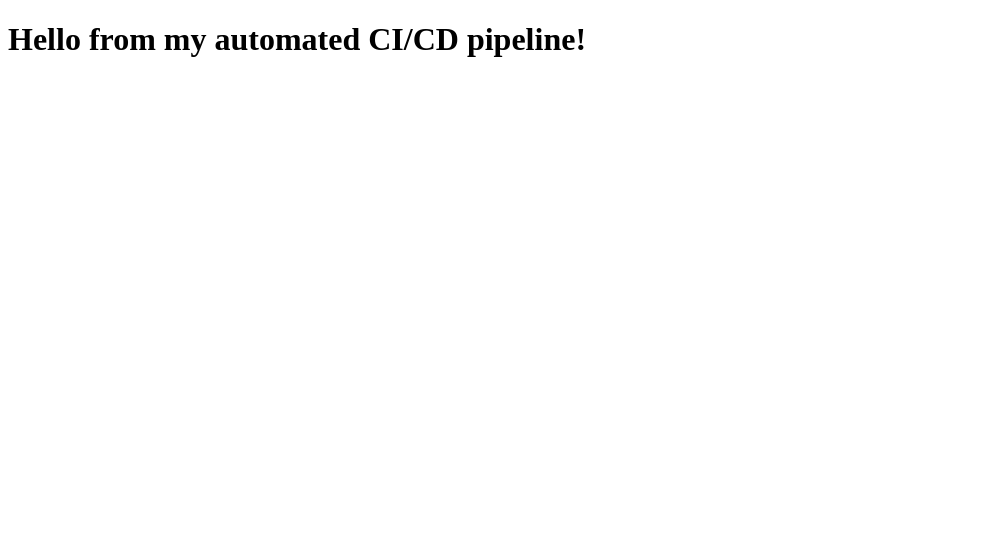
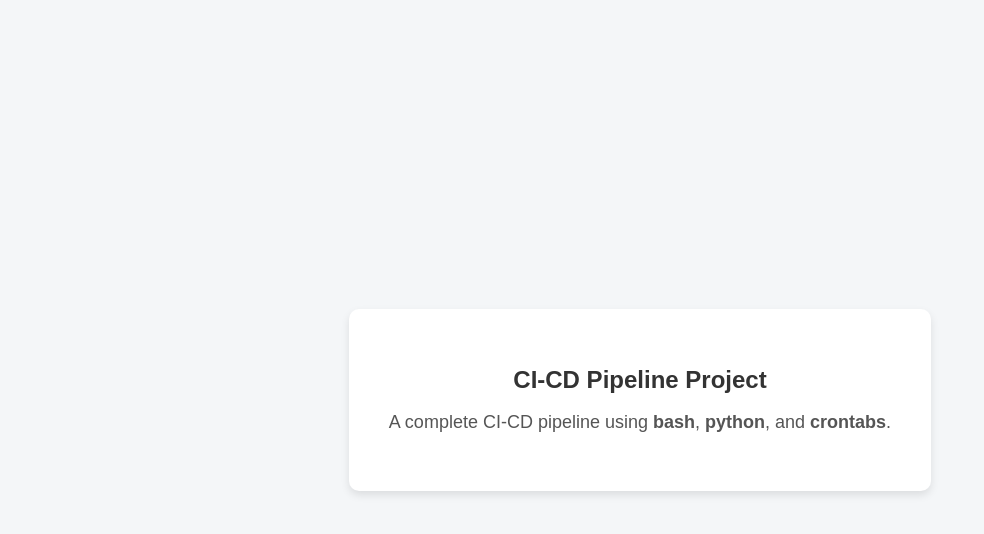
Before and after one commit to ankitanand200193/Graded-Project-on-Building-CI-CD-Pipeline-Tool, a plain HTML site: page index.html in a window 1280 px wide. Shown: the whole page, without its empty margins (0-984 px from the left). Drawn offline with Linux system fonts and the light colour scheme.

Commit message:
adding a different html file

```diff
--- a/index.html
+++ b/index.html
@@ -1,9 +1,40 @@
 <!DOCTYPE html>
-<html>
+<html lang="en">
 <head>
-    <title>My First CI/CD Page</title>
+    <meta charset="UTF-8">
+    <meta name="viewport" content="width=device-width, initial-scale=1.0">
+    <title>CI-CD Pipeline Overview</title>
+    <style>
+        body {
+            font-family: Arial, sans-serif;
+            background-color: #f4f6f8;
+            display: flex;
+            justify-content: center;
+            align-items: center;
+            height: 100vh;
+            margin: 0;
+        }
+        .container {
+            background-color: #ffffff;
+            padding: 40px;
+            border-radius: 10px;
+            box-shadow: 0 4px 8px rgba(0,0,0,0.1);
+            text-align: center;
+        }
+        h1 {
+            color: #333333;
+            font-size: 24px;
+        }
+        p {
+            color: #555555;
+            font-size: 18px;
+        }
+    </style>
 </head>
 <body>
-    <h1>Hello from my  automated CI/CD pipeline!</h1>
+    <div class="container">
+        <h1>CI-CD Pipeline Project</h1>
+        <p>A complete CI-CD pipeline using <strong>bash</strong>, <strong>python</strong>, and <strong>crontabs</strong>.</p>
+    </div>
 </body>
 </html>
```
